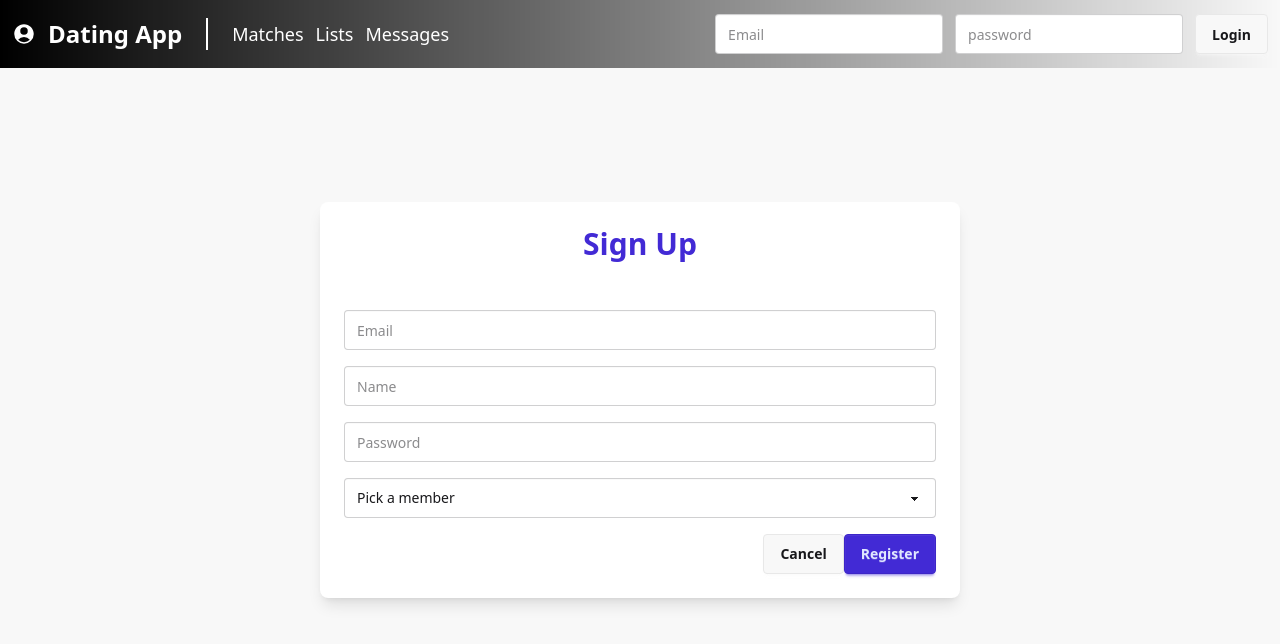
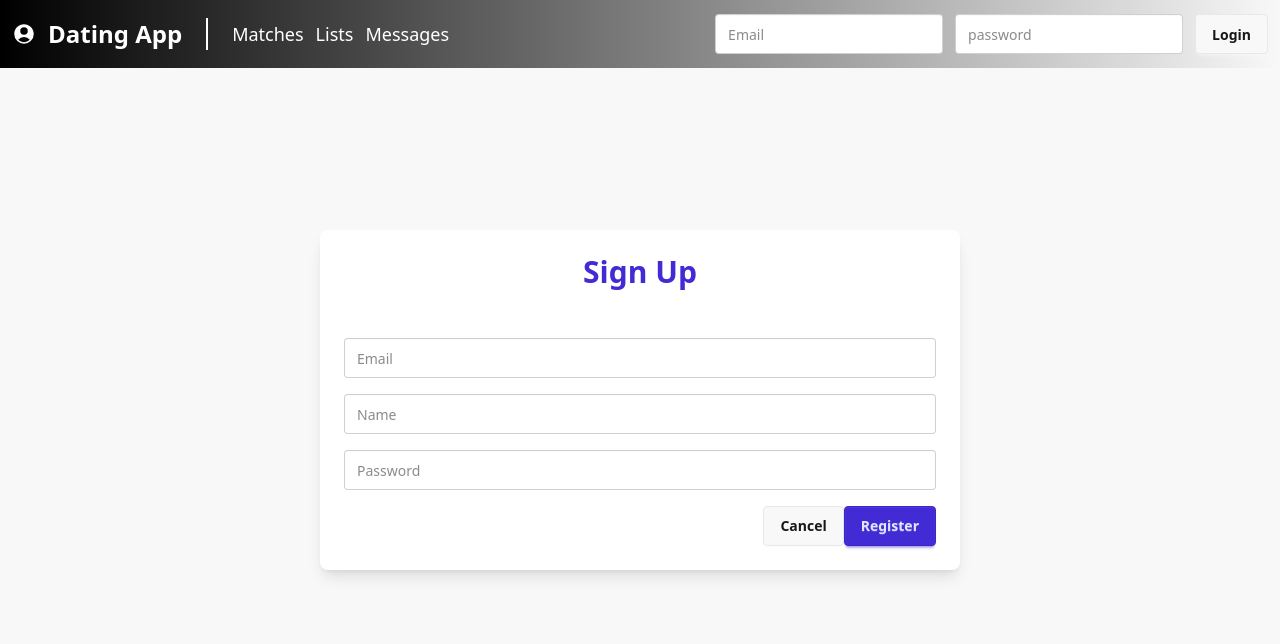
Before and after one commit to omkar16/Dating-App-Client, an Angular app: page / in a window 1280 px wide. Both pictures are taken after a click on the button "Register". Shown: the top 644 px of the page. Built offline with nearby package versions, Linux system fonts and the light colour scheme; no server answers.

Commit message:
Register API called and Register button working, also optimized the code in accountService. Removed unnecessary dropdown in Register component.

```diff
--- a/src/app/app.html
+++ b/src/app/app.html
@@ -1,3 +1,3 @@
 <app-nav></app-nav>
 
-<app-home [membersFromApp]="members()"></app-home>
+<app-home></app-home>
--- a/src/core/services/account-service.ts
+++ b/src/core/services/account-service.ts
@@ -1,6 +1,6 @@
 import { HttpClient } from '@angular/common/http';
 import { inject, Injectable, signal } from '@angular/core';
-import { User } from '../../types/user';
+import { User, RegisterCreds, loginCreds } from '../../types/user';
 import { tap } from 'rxjs';
 
 @Injectable({
@@ -12,12 +12,21 @@ export class AccountService {
 
   baseUrl = 'https://localhost:5001/api/';
 
-  login(creds: any): any {
+  register(creds: RegisterCreds) {
+    return this.http.post<User>(this.baseUrl + 'account/register', creds).pipe(
+      tap((user) => {
+        if (user) {
+          this.setCurrentUser(user);
+        }
+      })
+    );
+  }
+
+  login(creds: loginCreds) {
     return this.http.post<User>(this.baseUrl + 'account/login', creds).pipe(
       tap((user) => {
         if (user) {
-          this.currentUser.set(user);
-          localStorage.setItem('user', JSON.stringify(user));
+          this.setCurrentUser(user);
         }
       })
     );
@@ -26,4 +35,8 @@ export class AccountService {
     localStorage.removeItem('user');
     this.currentUser.set(null);
   }
+  setCurrentUser(user: User) {
+    this.currentUser.set(user);
+    localStorage.setItem('user', JSON.stringify(user));
+  }
 }
--- a/src/features/home/home.html
+++ b/src/features/home/home.html
@@ -22,11 +22,7 @@
   </div>
   } @else{
   <div class="w-full text-2xl text-center flex justify-center">
-    <app-register
-      [membersFromHome]="membersFromApp"
-      class="w-full"
-      (cancelRegister)="showRegister($event)"
-    ></app-register>
+    <app-register class="w-full" (cancelRegister)="showRegister($event)"></app-register>
   </div>
   }
 </div>
--- a/src/features/home/home.ts
+++ b/src/features/home/home.ts
@@ -10,7 +10,6 @@ import { User } from '../../types/user';
   styleUrl: './home.css',
 })
 export class Home {
-  @Input({ required: true }) membersFromApp: User[] = [];
   protected registerMode = signal(false);
 
   showRegister(value: boolean) {
--- a/src/features/register/register.html
+++ b/src/features/register/register.html
@@ -23,12 +23,6 @@
       [(ngModel)]="creds.password"
       placeholder="Password"
     />
-    <select class="select w-full">
-      <option disabled selected>Pick a member</option>
-      @for(member of membersFromHome(); track $index) {
-      <option value="{{ member.id }}">{{ member.displayName }}</option>
-      }
-    </select>
     <div class="flex items-center justify-end">
       <button class="btn" (click)="cancel()">Cancel</button>
       <button class="btn btn-primary" typea="submit">Register</button>
--- a/src/features/register/register.ts
+++ b/src/features/register/register.ts
@@ -1,6 +1,8 @@
-import { Component, input, output } from '@angular/core';
+import { Component, inject, input, output } from '@angular/core';
 import { FormsModule } from '@angular/forms';
 import { RegisterCreds, User } from '../../types/user';
+import { AccountService } from '../../core/services/account-service';
+import { Inject } from '@angular/core';
 
 @Component({
   selector: 'app-register',
@@ -9,12 +11,19 @@ import { RegisterCreds, User } from '../../types/user';
   styleUrl: './register.css',
 })
 export class Register {
-  membersFromHome = input.required<User[]>();
+  private accountService = inject(AccountService);
   cancelRegister = output<boolean>();
   protected creds = {} as RegisterCreds;
 
   register() {
-    console.log(this.creds);
+    this.accountService.register(this.creds).subscribe({
+      next: (response) => {
+        console.log(response);
+        this.cancel();
+      },
+      error: (error) => console.log(error),
+      complete: () => console.log('Registration completed'),
+    });
   }
   cancel() {
     //console.log('cancelled');
```
